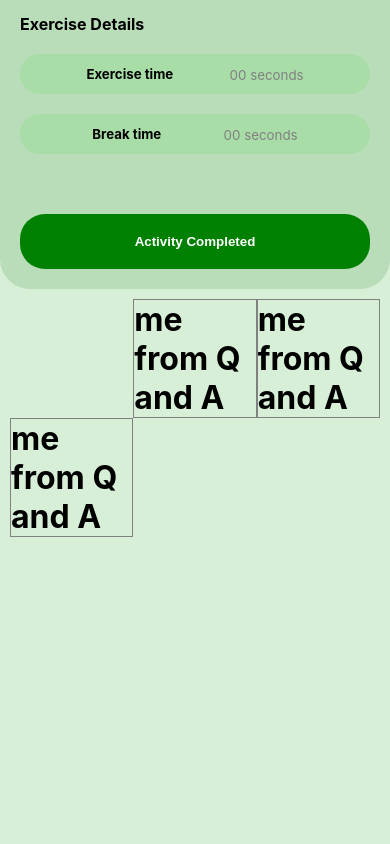
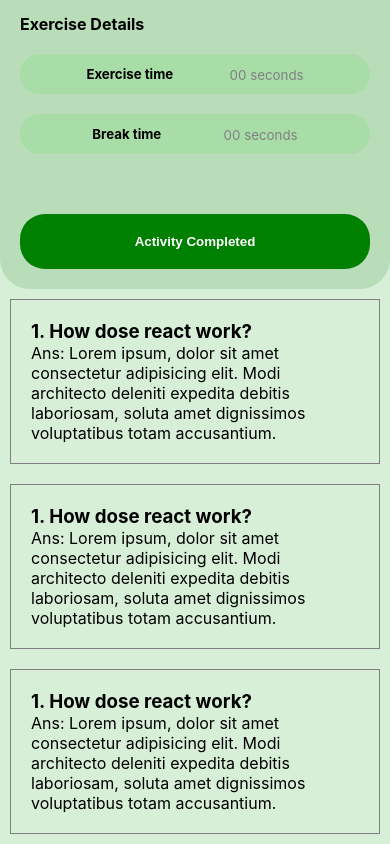
Before and after one commit to hamimhossain1/center-of-strength, a React (Create React App) app: page / in a window 390 px wide. Shown: the part 3891-4735 px from the top of the page. Before the commit the page ends 4438 px from the top, so only its background shows below. Built offline with nearby package versions, Linux system fonts and the light colour scheme.

Commit message:
question part respnsive done

```diff
--- a/src/components/QuestionsAnswer/QuestionsAnswer.css
+++ b/src/components/QuestionsAnswer/QuestionsAnswer.css
@@ -1,9 +1,18 @@
 .question-and-answer{
     display: grid;
     grid-template-columns: repeat(3, 1fr);
+    grid-gap: 20px;
+}
+.question-and-answer div{
+    border: 1px solid gray;
+    padding: 20px;
 
 }
-.question-and-answer h1{
-    border: 1px solid gray;
-    grid-gap: 20px;
-}
+
+@media only screen and (max-width: 768px) {
+    .question-and-answer{
+        display: grid;
+        grid-template-columns: 1fr;
+        grid-gap: 20px;
+    }
+  }
--- a/src/components/QuestionsAnswer/QuestionsAnswer.js
+++ b/src/components/QuestionsAnswer/QuestionsAnswer.js
@@ -5,11 +5,18 @@ const QuestionsAnswer = () => {
     return (
         <div className='question-and-answer'>
             <div>
+                <h3>1. How dose react work?</h3>
+                <p>Ans: Lorem ipsum, dolor sit amet consectetur adipisicing elit. Modi architecto deleniti expedita debitis laboriosam, soluta amet dignissimos voluptatibus totam accusantium. </p>
+            </div>
+            <div>
+                <h3>1. How dose react work?</h3>
+                <p>Ans: Lorem ipsum, dolor sit amet consectetur adipisicing elit. Modi architecto deleniti expedita debitis laboriosam, soluta amet dignissimos voluptatibus totam accusantium. </p>
+            </div>
+            <div>
+                <h3>1. How dose react work?</h3>
+                <p>Ans: Lorem ipsum, dolor sit amet consectetur adipisicing elit. Modi architecto deleniti expedita debitis laboriosam, soluta amet dignissimos voluptatibus totam accusantium. </p>
+            </div>
 
-            </div>
-            <h1>me from Q and A</h1>
-            <h1>me from Q and A</h1>
-            <h1>me from Q and A</h1>
         </div>
     );
 };
```
